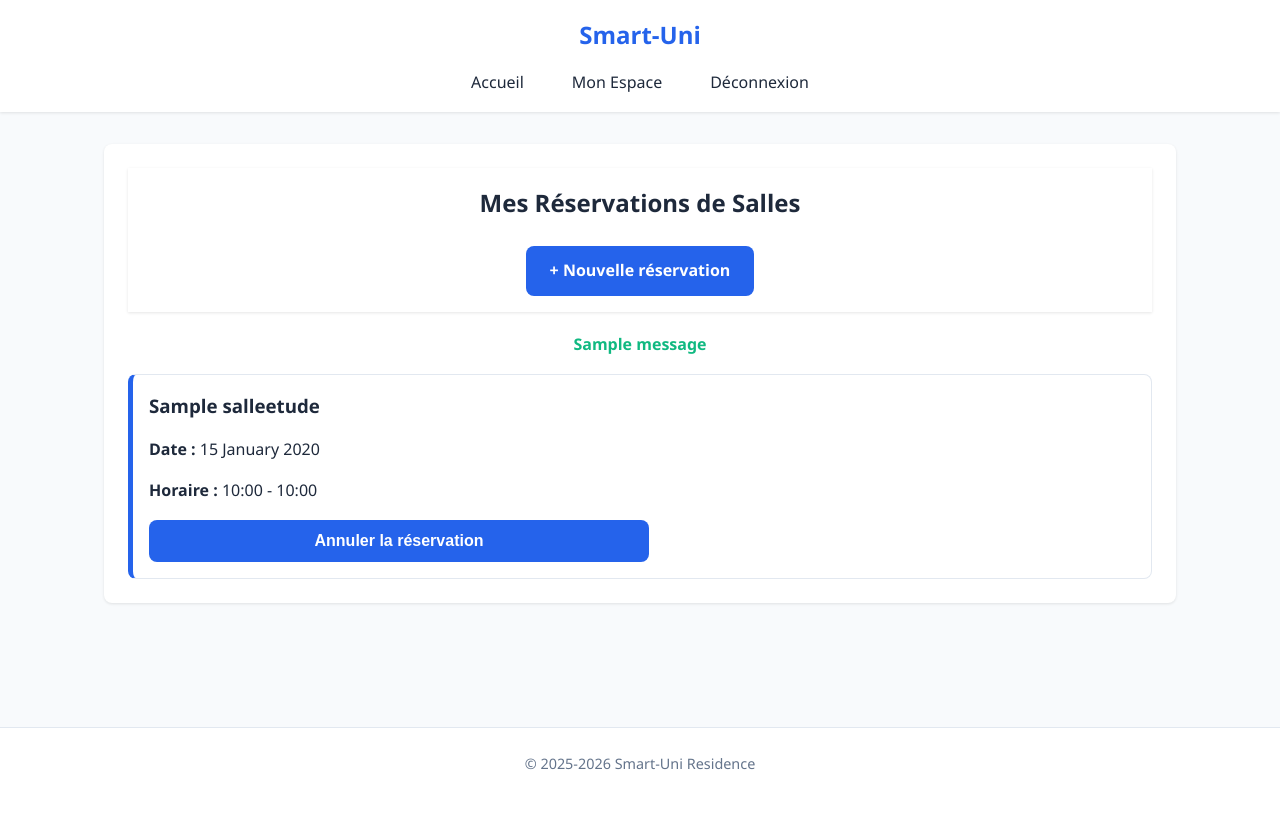
After one commit to Mohamine2/Smart-Uni, a Django app: page /mes-reservations/ in a window 1280 px wide. The commit adds this page. Run offline with Django 5.2, Linux system fonts and the light colour scheme; a user stored in the database is signed in; tables that the repository leaves empty hold one stand-in row (values such as "Sample post"); one stand-in notice (Sample message) is shown.

Commit message:
Ajout de l'onglet 'mes reservations' pour gérer ces dernières

```diff
--- a/core/urls.py
+++ b/core/urls.py
@@ -14,6 +14,8 @@ urlpatterns = [
     path('profil/modifier/', views.modifier_profil, name='modifier_profil'),
     path('annuaire/', views.liste_etudiants, name='liste_etudiants'),
     path('reservations/', views.reservation_salle, name='reservation_salle'),
+    path('mes-reservations/', views.mes_reservations, name='mes_reservations'),
+    path('annuler-reservation/<int:reservation_id>/', views.annuler_reservation, name='annuler_reservation'),
 
     # --- MODULE ACTUALITÉS ---
     path('actualites/<int:pk>/', views.detail_actualite, name='detail_actu'),
--- a/residence_connectee/views.py
+++ b/residence_connectee/views.py
@@ -129,6 +129,25 @@ def liste_etudiants(request):
     etudiants = Etudiant.objects.filter(is_superuser=False, is_active=True).order_by('last_name', 'first_name')
 
     return render(request, 'liste_etudiants.html', {'etudiants': etudiants})
+
+@login_required
+def mes_reservations(request):
+    # On récupère les réservations de l'utilisateur connecté
+    reservations = ReservationSalle.objects.filter(etudiant=request.user).order_by('-date_reservation', '-heure_debut')
+
+    return render(request, 'mes_reservations.html', {'reservations': reservations})
+
+@login_required
+def annuler_reservation(request, reservation_id):
+    # Sécurité : on vérifie que la réservation appartient bien à l'utilisateur
+    reservation = get_object_or_404(ReservationSalle, id=reservation_id, etudiant=request.user)
+
+    if request.method == 'POST':
+        reservation.delete()
+        messages.success(request, "Réservation annulée avec succès.")
+        return redirect('mes_reservations')
+
+    return redirect('mes_reservations')
 
 
 # Décorateur personnalisé pour vérifier les points
--- a/templates/dashboard-simple.html
+++ b/templates/dashboard-simple.html
@@ -14,6 +14,7 @@
                 <li><a href="#profil">Mon Profil</a></li>
                 <li><a href="{% url 'liste_etudiants' %}">Annuaire</a></li>
                 <li><a href="{% url 'reservation_salle' %}">Réserver une salle</a></li>
+                <li><a href="{% url 'mes_reservations' %}">Mes Réservations</a></li>
                 <li><a href="{% url 'logout' %}">Déconnexion</a></li>
             </ul>
         </nav>
--- /dev/null
+++ b/templates/mes_reservations.html
@@ -0,0 +1,62 @@
+{% load static %}
+<!DOCTYPE html>
+<html lang="fr">
+<head>
+    <meta charset="UTF-8">
+    <link rel="stylesheet" href="{% static 'style.css' %}">
+    <title>Mes Réservations - Smart-Uni</title>
+</head>
+<body>
+    <header>
+        <h1><a href="{% url 'home' %}">Smart-Uni</a></h1>
+        <nav>
+            <ul>
+                <li><a href="{% url 'home' %}">Accueil</a></li>
+                <li><a href="{% url 'dashboard' %}">Mon Espace</a></li>
+                <li><a href="{% url 'logout' %}">Déconnexion</a></li>
+            </ul>
+        </nav>
+    </header>
+
+    <main>
+        <section>
+            <header style="display: flex; justify-content: space-between; align-items: center; margin-bottom: 20px;">
+                <h2 style="border:none; margin:0;">Mes Réservations de Salles</h2>
+                <a href="{% url 'reservation_salle' %}" class="btn">+ Nouvelle réservation</a>
+            </header>
+
+            {% if messages %}
+                <ul class="messages">
+                    {% for message in messages %}<li>{{ message }}</li>{% endfor %}
+                </ul>
+            {% endif %}
+
+            <div class="grid-container">
+                {% for res in reservations %}
+                    <article class="objet-card" style="border-left: 5px solid var(--primary-color);">
+                        <h3>{{ res.salle.nom }}</h3>
+                        <p><strong>Date :</strong> {{ res.date_reservation|date:"d F Y" }}</p>
+                        <p><strong>Horaire :</strong> {{ res.heure_debut|time:"H:i" }} - {{ res.heure_fin|time:"H:i" }}</p>
+
+                        <form action="{% url 'annuler_reservation' res.id %}" method="POST">
+                            {% csrf_token %}
+                            <button type="submit" onclick="return confirm('Êtes-vous sûr de vouloir annuler cette réservation ?')">
+                                Annuler la réservation
+                            </button>
+                        </form>
+                    </article>
+                {% empty %}
+                    <div class="empty-state">
+                        <p>Vous n'avez aucune réservation pour le moment.</p>
+                        <a href="{% url 'reservation_salle' %}">Réserver une salle</a>
+                    </div>
+                {% endfor %}
+            </div>
+        </section>
+    </main>
+
+    <footer class="site-footer">
+        <p>&copy; 2025-2026 Smart-Uni Residence</p>
+    </footer>
+</body>
+</html>
```
